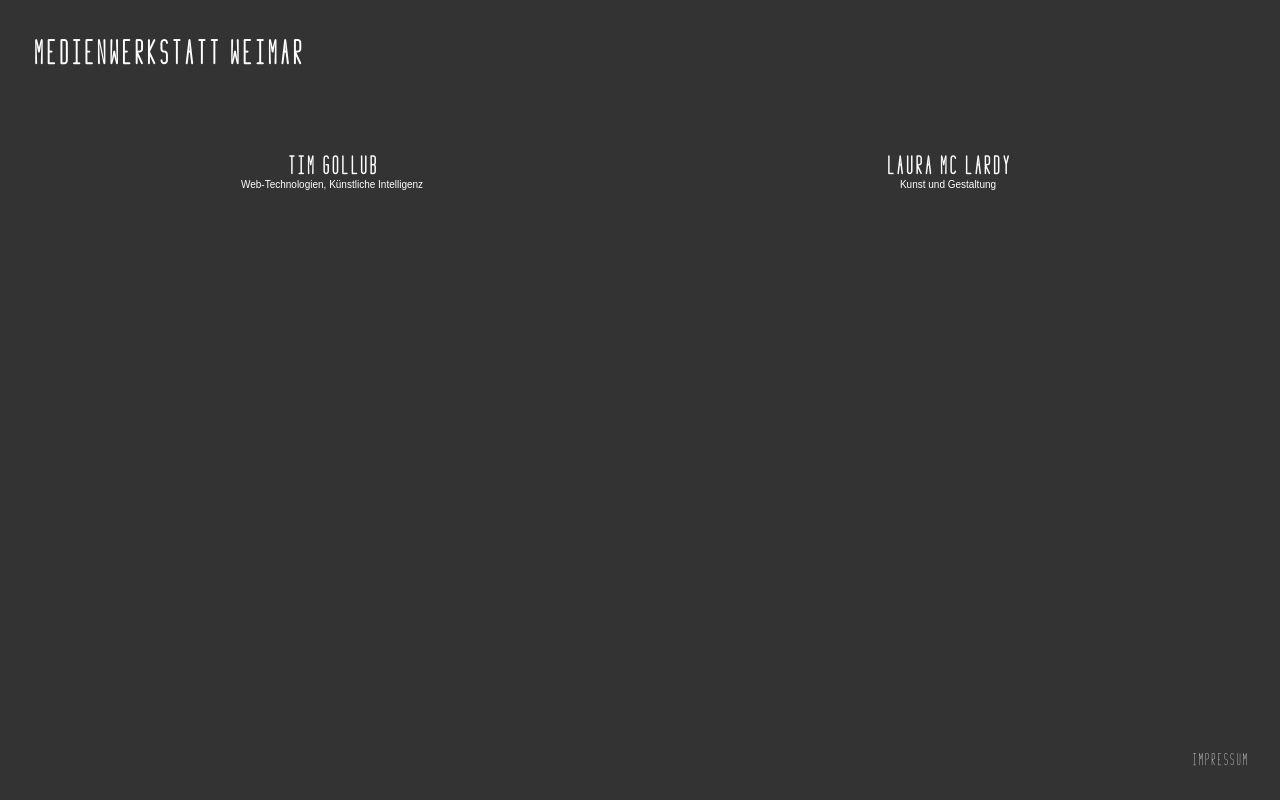
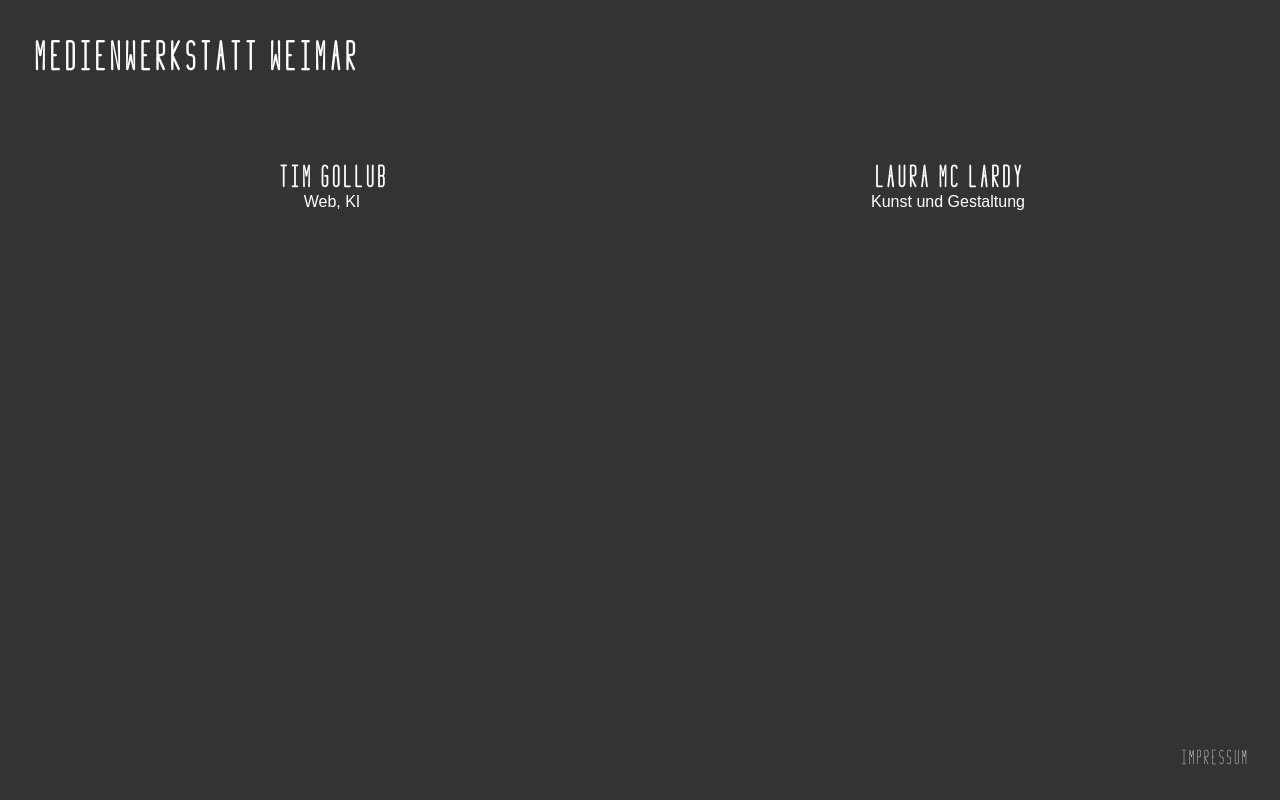
Before and after one commit to medienwerkstatt-weimar/homepage, a plain HTML site: page index.html in a window 1280 px wide. Drawn offline with Linux system fonts and the light colour scheme.

Commit message:
edited font-sizes

```diff
--- a/index.html
+++ b/index.html
@@ -17,6 +17,7 @@
 		  	display: flex;
 		  	flex-direction: column;
 		  	font-family: "MonumentValley", sans-serif;
+		  	font-size: larger;
 		  	background-color: rgba(0,0,0,0.8);
 		  	color: rgb(255,255,255);
 		}
@@ -52,7 +53,7 @@
 
 		p {
 			font-family: sans-serif;
-			font-size: x-small;
+			font-size: 1rem;
 		}
 
 		footer{
@@ -72,7 +73,7 @@
 			<ul>
 				<li>
 					<h2>Tim Gollub</h3>
-					<p>Web-Technologien, Künstliche Intelligenz</p>
+					<p>Web, KI</p>
 				</li>
 				<li>
 					<h2>Laura Mc Lardy</h3>
```
